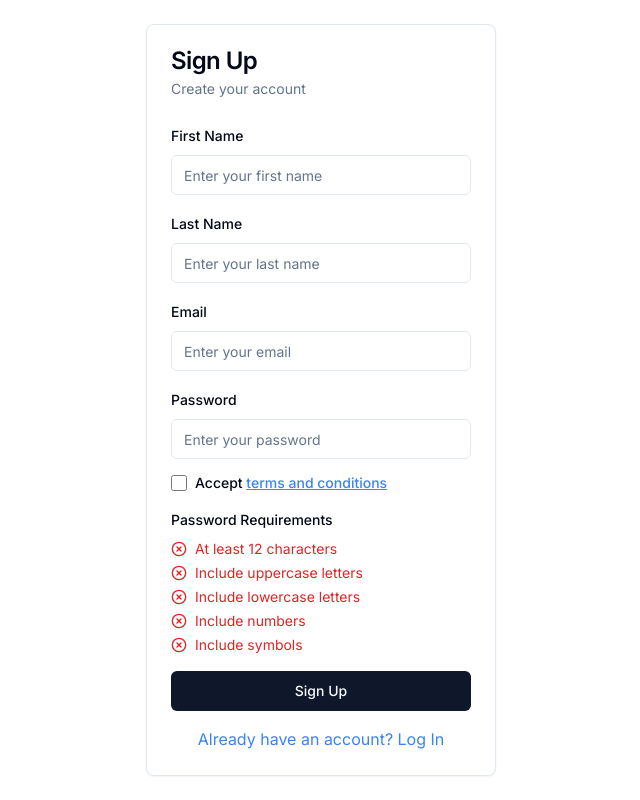
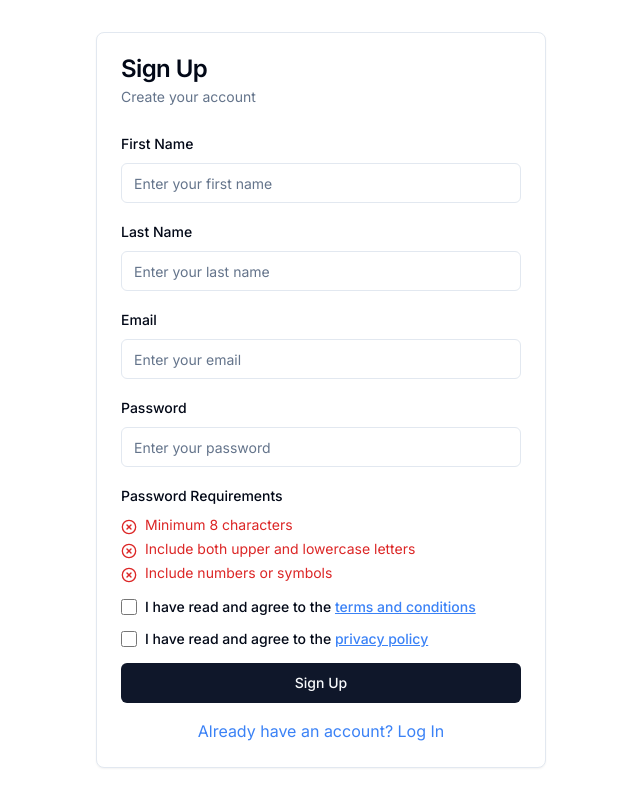
Before and after one commit to 4ebupel/fount1-playground, a Next.js app: page /signup in a window 1280 px wide. Shown: the whole page, without its empty margins (319-959 px from the left). Built offline with nearby package versions, Linux system fonts and the light colour scheme.

Commit message:
visual adjustments

```diff
--- a/src/app/components/SignUpForm.tsx
+++ b/src/app/components/SignUpForm.tsx
@@ -14,11 +14,9 @@ type PasswordRequirement = {
 }
 
 const passwordRequirements: PasswordRequirement[] = [
-  { regex: /.{12,}/, text: "At least 12 characters" },
-  { regex: /[A-Z]/, text: "Include uppercase letters" },
-  { regex: /[a-z]/, text: "Include lowercase letters" },
-  { regex: /[0-9]/, text: "Include numbers" },
-  { regex: /[^A-Za-z0-9]/, text: "Include symbols" },
+  { regex: /.{8,}/, text: "Minimum 8 characters" },
+  { regex: /(?=.*[A-Z])(?=.*[a-z])/, text: "Include both upper and lowercase letters" },
+  { regex: /[0-9]|[^A-Za-z0-9]/, text: "Include numbers or symbols" },
 ]
 
 export default function SignUpForm() {
@@ -28,6 +26,7 @@ export default function SignUpForm() {
   const [error, setError] = useState("")
   const [isDialogOpen, setIsDialogOpen] = useState(false)
   const [isTermsAccepted, setIsTermsAccepted] = useState(false)
+  const [isPrivacyAccepted, setIsPrivacyAccepted] = useState(false)
   const [firstName, setFirstName] = useState("")
   const [lastName, setLastName] = useState("")
 
@@ -64,7 +63,7 @@ export default function SignUpForm() {
         const data = await res.json();
         setError(data.error || "Signup failed");
       }
-    // eslint-disable-next-line @typescript-eslint/no-explicit-any
+      // eslint-disable-next-line @typescript-eslint/no-explicit-any
     } catch (err: any) {
       console.error("Signup error:", err);
       setError(err.message || "An unexpected error occurred");
@@ -74,7 +73,7 @@ export default function SignUpForm() {
   }
 
   return (
-    <Card className="w-[350px]">
+    <Card className="w-[450px]">
       <CardHeader>
         <CardTitle>Sign Up</CardTitle>
         <CardDescription>Create your account</CardDescription>
@@ -125,6 +124,23 @@ export default function SignUpForm() {
               required
             />
           </div>
+          <div className="space-y-2">
+            <Label>Password Requirements</Label>
+            <ul className="text-sm space-y-1">
+              {checkPasswordStrength(password).map((requirement, index) => (
+                <li key={index} className={`flex items-start ${requirement.isMet ? "text-green-600" : "text-red-600"}`}>
+                  <span className="flex-shrink-0 mt-1 mr-2">
+                    {requirement.isMet ? (
+                      <CheckCircle2 className="w-4 h-4" />
+                    ) : (
+                      <XCircle className="w-4 h-4" />
+                    )}
+                  </span>
+                  <span>{requirement.text}</span>
+                </li>
+              ))}
+            </ul>
+          </div>
           <div className="flex items-center justify-start text-sm">
             <Input
               id="terms"
@@ -136,30 +152,32 @@ export default function SignUpForm() {
             />
 
             <Label htmlFor="terms">
-              Accept
+              I have read and agree to the
               {' '}
               {/* eslint-disable-next-line jsx-a11y/anchor-is-valid */}
               <a href="#" className="text-blue-500 underline">terms and conditions</a>
             </Label>
           </div>
-          <div className="space-y-2">
-            <Label>Password Requirements</Label>
-            <ul className="text-sm space-y-1">
-              {checkPasswordStrength(password).map((requirement, index) => (
-                <li key={index} className={`flex items-center ${requirement.isMet ? "text-green-600" : "text-red-600"}`}>
-                  {requirement.isMet ? (
-                    <CheckCircle2 className="w-4 h-4 mr-2" />
-                      ) : (
-                        <XCircle className="w-4 h-4 mr-2" />
-                      )}
-                  {requirement.text}
-                </li>
-                  ))}
-            </ul>
+          <div className="flex items-center justify-start text-sm">
+            <Input
+              id="privacy"
+              type="checkbox"
+              required
+              className="mr-2 h-4 w-4"
+              checked={isPrivacyAccepted}
+              onChange={(e) => setIsPrivacyAccepted(e.target.checked)}
+            />
+
+            <Label htmlFor="privacy">
+              I have read and agree to the
+              {' '}
+              {/* eslint-disable-next-line jsx-a11y/anchor-is-valid */}
+              <a href="#" className="text-blue-500 underline">privacy policy</a>
+            </Label>
           </div>
           {error && (
-          <p className="text-sm text-red-600 text-center">{error}</p>
-              )}
+            <p className="text-sm text-red-600 text-center">{error}</p>
+          )}
           <Button type="submit" className="w-full" disabled={isSubmitting}>
             {isSubmitting ? "Signing up..." : "Sign Up"}
           </Button>
```
